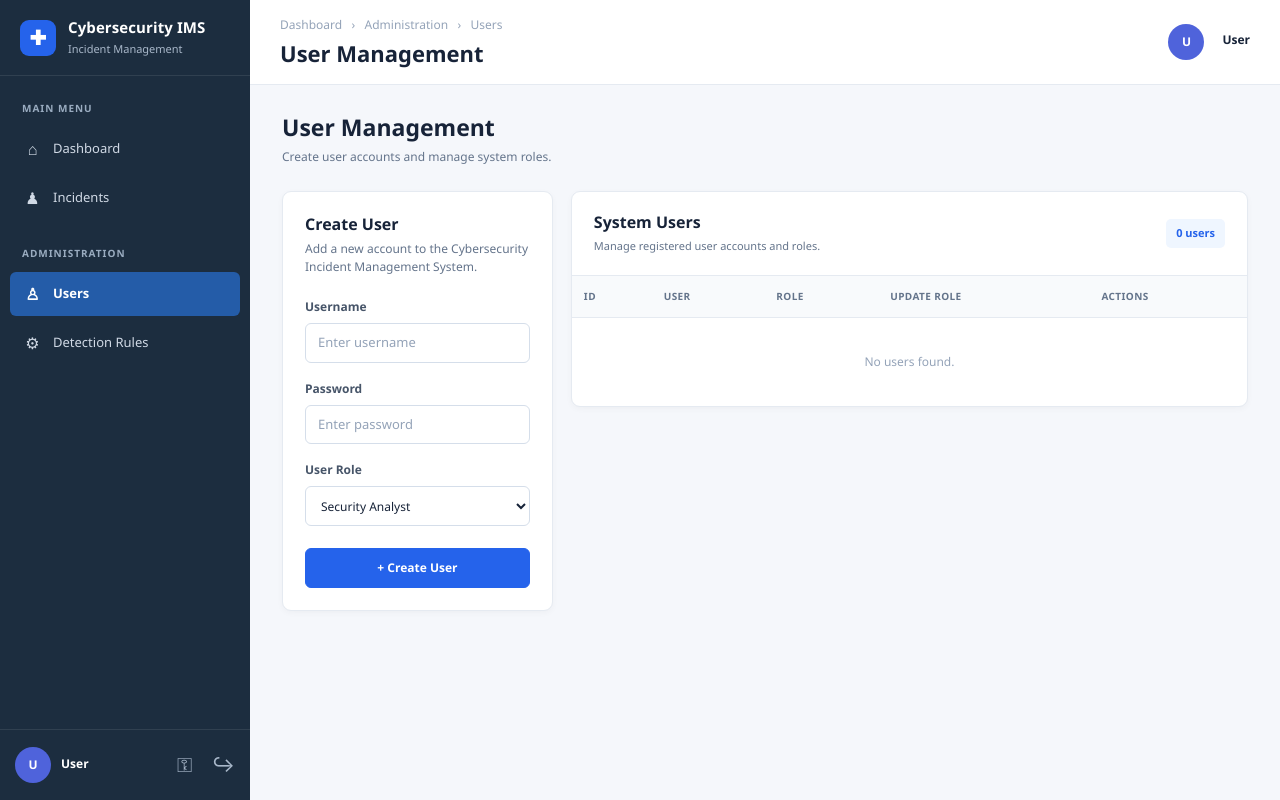
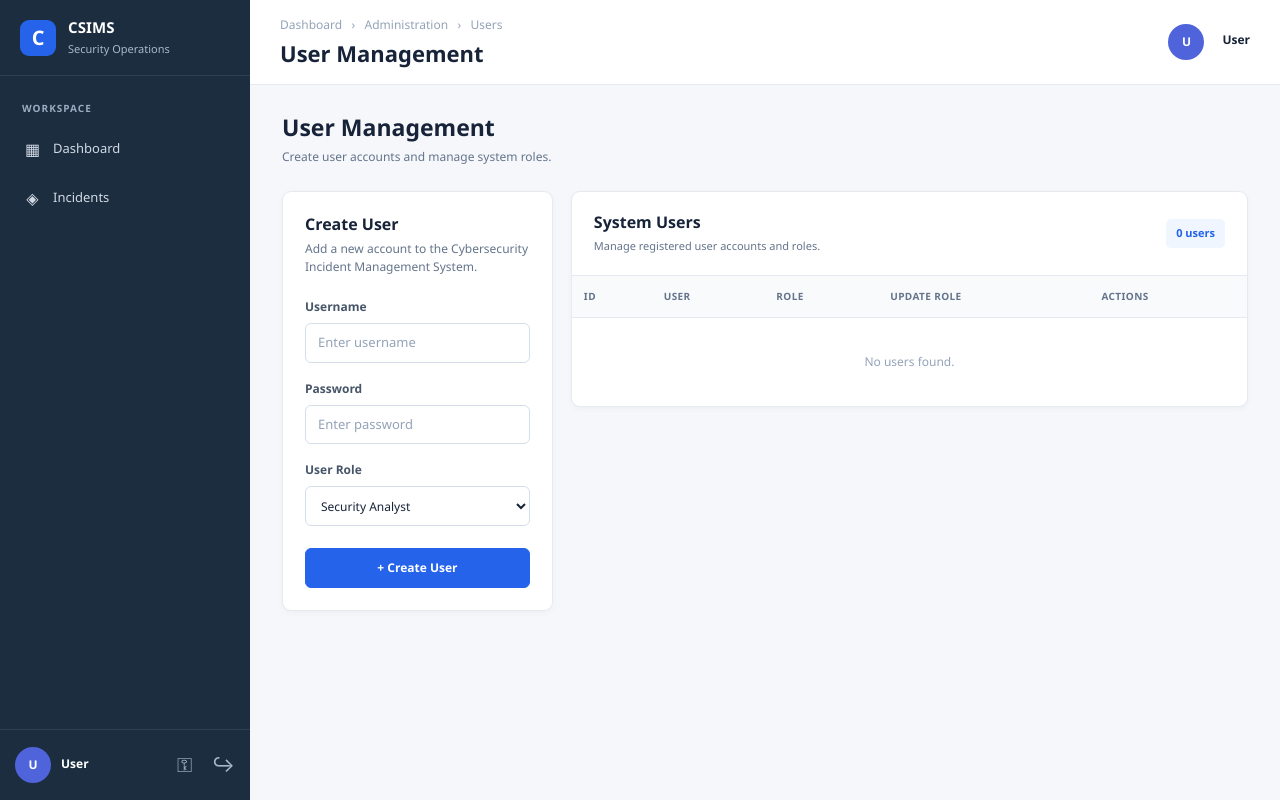
Before and after one commit to sssalekh/CSIMS, a Flask app: template templates/admin.html in a window 1280 px wide. Run offline with Flask 3, Linux system fonts and the light colour scheme; the template is opened without the code that fills it, so the values that code supplies are empty; some libraries are stand-ins or nearby versions.

Commit message:
Use the same side menu on all pages and join rule descriptions without stray punctuation
Co-Authored-By: Claude Opus 5.5 <noreply@anthropic.com>
Claude-Session: https://claude.ai/code/session_01ANDet9CL3eZDWtFmJCZ9Sx

```diff
--- a/templates/admin.html
+++ b/templates/admin.html
@@ -328,77 +328,59 @@
 
     <!-- SIDEBAR -->
     <aside class="sidebar">
-
         <div class="sidebar-brand">
-
-            <div class="brand-icon">✚</div>
-
+            <div class="brand-icon">C</div>
             <div>
-                <h2>Cybersecurity IMS</h2>
-                <span>Incident Management</span>
+                <h2>CSIMS</h2>
+                <span>Security Operations</span>
             </div>
-
         </div>
 
-        <div class="sidebar-section">Main Menu</div>
+        <div class="sidebar-section">WORKSPACE</div>
 
         <nav class="sidebar-nav">
-
             <a href="{{ url_for('dashboard') }}" class="nav-link">
-                <span class="nav-icon">⌂</span>
+                <span class="nav-icon">▦</span>
                 Dashboard
             </a>
 
             <a href="{{ url_for('incidents') }}" class="nav-link">
-                <span class="nav-icon">♟</span>
+                <span class="nav-icon">◈</span>
                 Incidents
             </a>
 
-        </nav>
-
-        <div class="sidebar-section">Administration</div>
-
-        <nav class="sidebar-nav">
-
-            <a href="{{ url_for('admin_panel') }}"
-            class="nav-link active">
-                <span class="nav-icon">♙</span>
-                Users
-            </a>
+            {% if session.get('role') == 'Administrator' %}
+            <div class="sidebar-section">ADMINISTRATION</div>
 
             <a href="{{ url_for('rules') }}" class="nav-link">
                 <span class="nav-icon">⚙</span>
                 Detection Rules
             </a>
 
+            <a href="{{ url_for('admin_panel') }}" class="nav-link active">
+                <span class="nav-icon">♙</span>
+                Users
+            </a>
+            {% endif %}
         </nav>
 
         <div class="sidebar-bottom">
-
             <div class="user-avatar">
                 {{ session.get('user', 'U')[0]|upper }}
             </div>
-
             <div class="user-info">
                 <strong>{{ session.get('user', 'User') }}</strong>
                 <span>{{ session.get('role', '') }}</span>
             </div>
-
             <a href="{{ url_for('change_password_page') }}"
                class="logout-link"
                title="Change password"
                style="margin-right: 10px;">⚿</a>
             <form method="POST" action="{{ url_for('logout') }}">
                 <input type="hidden" name="csrf_token" value="{{ csrf_token() }}">
-                <button type="submit"
-                    class="logout-link"
-                    title="Sign out">
-                ↪
-            </button>
-        </form>
-
+                <button type="submit" class="logout-link" title="Logout">↪</button>
+            </form>
         </div>
-
     </aside>
 
 
```
Also changed, not shown: templates/incident_detail.html (+15 -38 lines), templates/rules.html (+14 -32 lines), storage/db.py.
